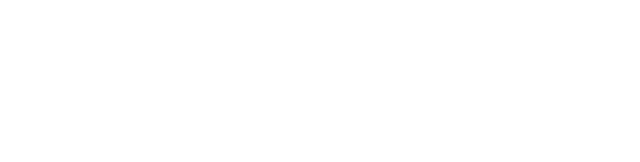
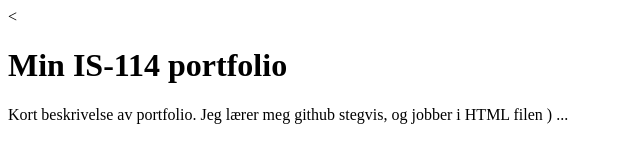
Before and after one commit to EirikRY/Oblig-0-oppgave, a plain HTML site: page docs/index.html in a window 1280 px wide. Shown: the whole page, without its empty margins (0-640 px from the left). Drawn offline with Linux system fonts and the light colour scheme.

Commit message:
Fikser HTML filen

```diff
--- a/docs/index.html
+++ b/docs/index.html
@@ -3,11 +3,11 @@
 <head>
 <meta charset="utf-8">
 <meta name="viewport" content="width=device-width, initial-scale=1">
-<title>(Eirik Ryger)</Min Guthub Page>
+<title>Eirik Ryger</title>
 <</head>
 <body>
 <h1>Min IS-114 portfolio</h1>
-<p>Kort beskrivelse av portfolio (gjort meg kjent med Github, gjort meg kjent med github og legget til en html kode
+<p>Kort beskrivelse av portfolio. Jeg lærer meg github stegvis, og jobber i HTML filen
 ) ...
 </body>
 </html>
```
